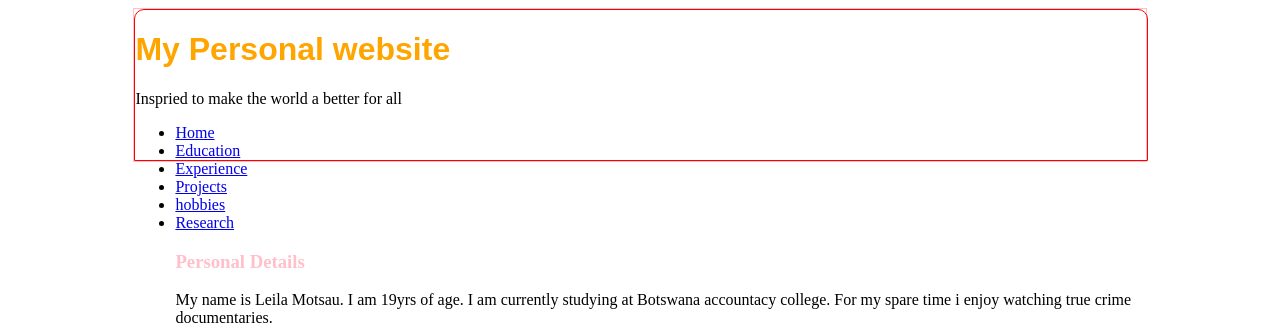
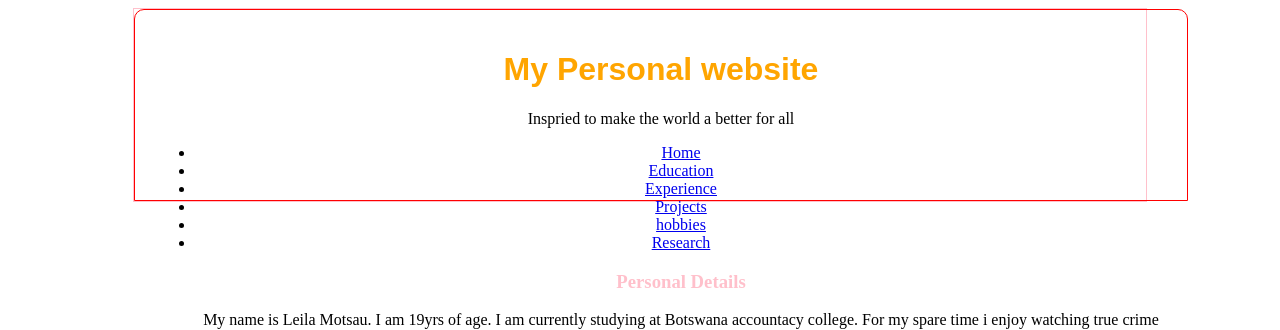
Before and after one commit to leilamotsau/profile, a plain HTML site: page index.html in a window 1280 px wide. Shown: the top 330 px of the page. Drawn offline with Linux system fonts and the light colour scheme.

Commit message:
Update style.css

```diff
--- a/css/style.css
+++ b/css/style.css
@@ -10,11 +10,12 @@
   height:150px;
   background-image:liner-gradient(red,pink,orange);
   border:1px solid red;
-  border-radius:10px 10px 0 0 ;}
+  border-radius:10px 10px 0 0;
+  padding:20px;
+  text-align:center;}
 
 /*styling site title*/
 h1#sitetitle{
   font-family:Arial;
   font-size:32px;
-  color:orange;
-}
+  color:orange;}
```
